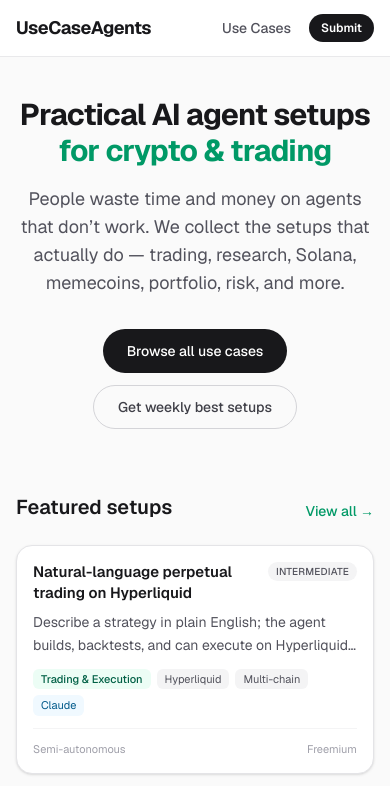
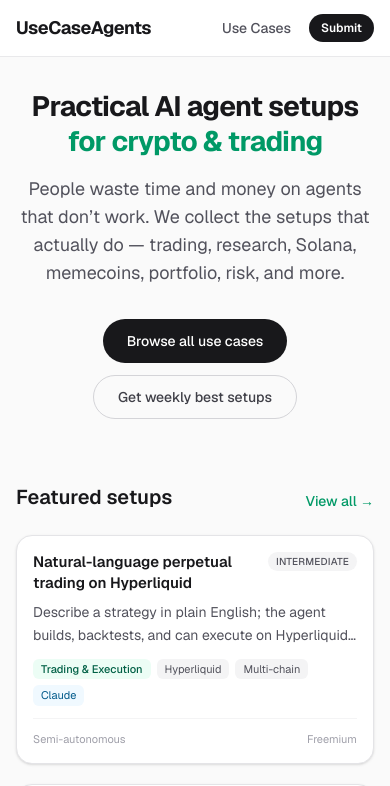
Before and after one commit to golddexzy-create/usecaseagents, a Next.js app: page / in a window 390 px wide. Shown: the top 786 px of the page. Built offline with nearby package versions, Linux system fonts and the light colour scheme.

Commit message:
Fix home category chips to deep-link into /use-cases?category= filters

```diff
--- a/src/app/page.tsx
+++ b/src/app/page.tsx
@@ -6,10 +6,10 @@ export default function Home() {
   const featured = getFeaturedUseCases();
 
   return (
-    <div className="mx-auto max-w-6xl px-4 py-10 sm:px-6 sm:py-14">
+    <div className="mx-auto max-w-6xl px-4 py-8 sm:px-6 sm:py-14">
       {/* Hero */}
       <section className="text-center">
-        <h1 className="text-3xl font-bold tracking-tight text-zinc-900 dark:text-white sm:text-4xl md:text-5xl">
+        <h1 className="text-[1.75rem] font-bold leading-tight tracking-tight text-zinc-900 dark:text-white sm:text-4xl md:text-5xl">
           Practical AI agent setups
           <br />
           <span className="text-emerald-600 dark:text-emerald-400">
@@ -67,7 +67,7 @@ export default function Home() {
           {categories.map((cat) => (
             <Link
               key={cat}
-              href={`/categories?cat=${encodeURIComponent(cat)}`}
+              href={`/use-cases?category=${encodeURIComponent(cat)}`}
               className="rounded-lg border border-zinc-200 bg-white px-4 py-3 text-center text-sm font-medium text-zinc-700 transition hover:border-emerald-300 hover:bg-emerald-50 dark:border-zinc-800 dark:bg-zinc-900 dark:text-zinc-300 dark:hover:border-emerald-700 dark:hover:bg-emerald-950/30"
             >
               {cat}
```
